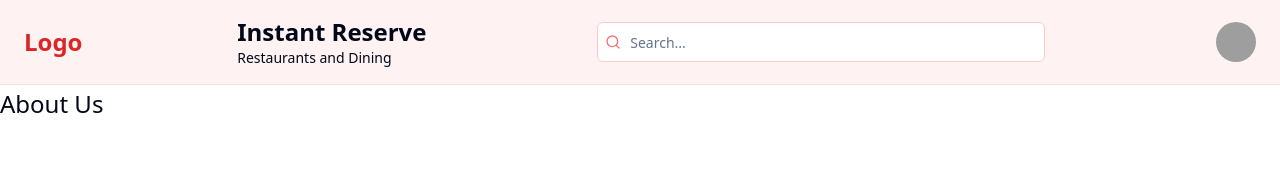
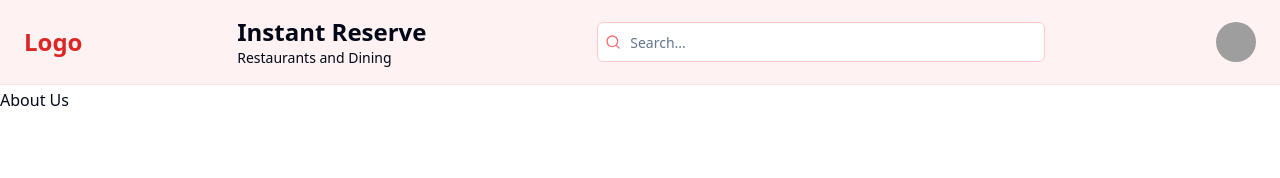
Before and after one commit to rmmiranda14/instantreservefrontendupdated, a Next.js app: page /about-us in a window 1280 px wide. Shown: the top 178 px of the page. Built offline with nearby package versions, Linux system fonts and the light colour scheme; grey boxes are pictures that could not be loaded.

Commit message:
updated about us page

```diff
--- a/src/components/about-us.tsx
+++ b/src/components/about-us.tsx
@@ -1,5 +1,5 @@
 export default function AboutUs() {
     return (
-        <h2 className="text-2xl mb-2 mt-8">About Us</h2>
+        <h2 className="mt-8">About Us</h2>
     );
   }
```
